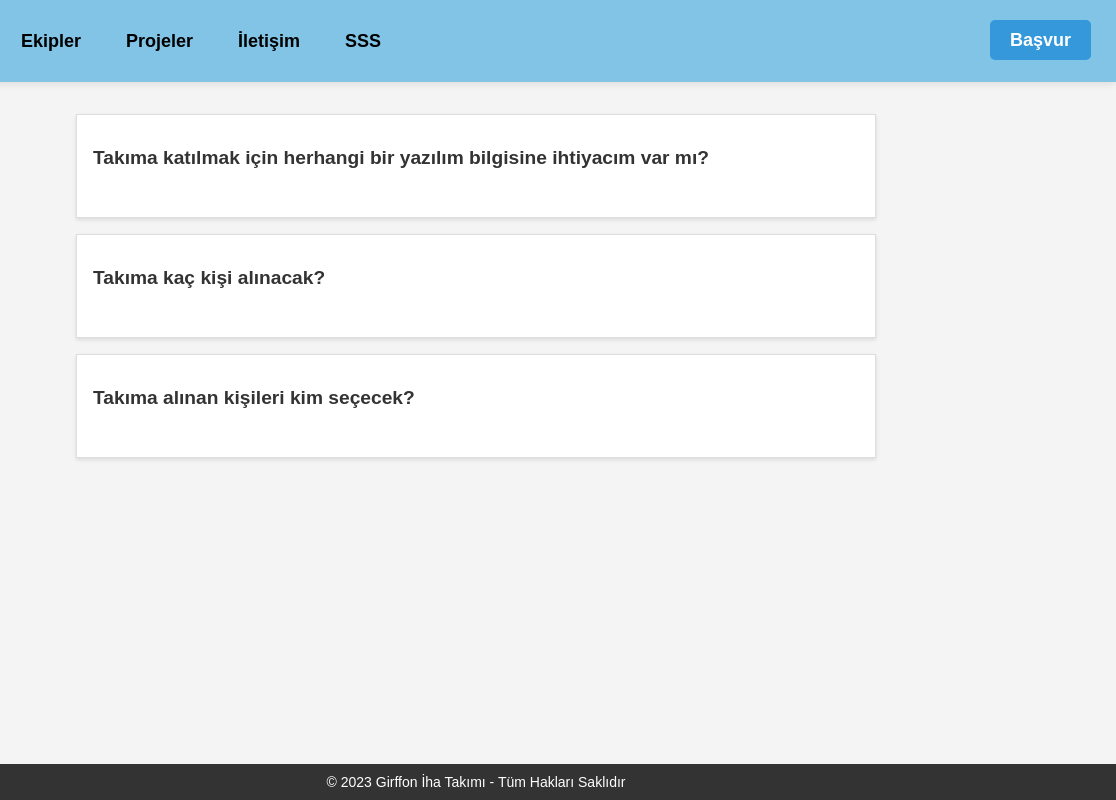
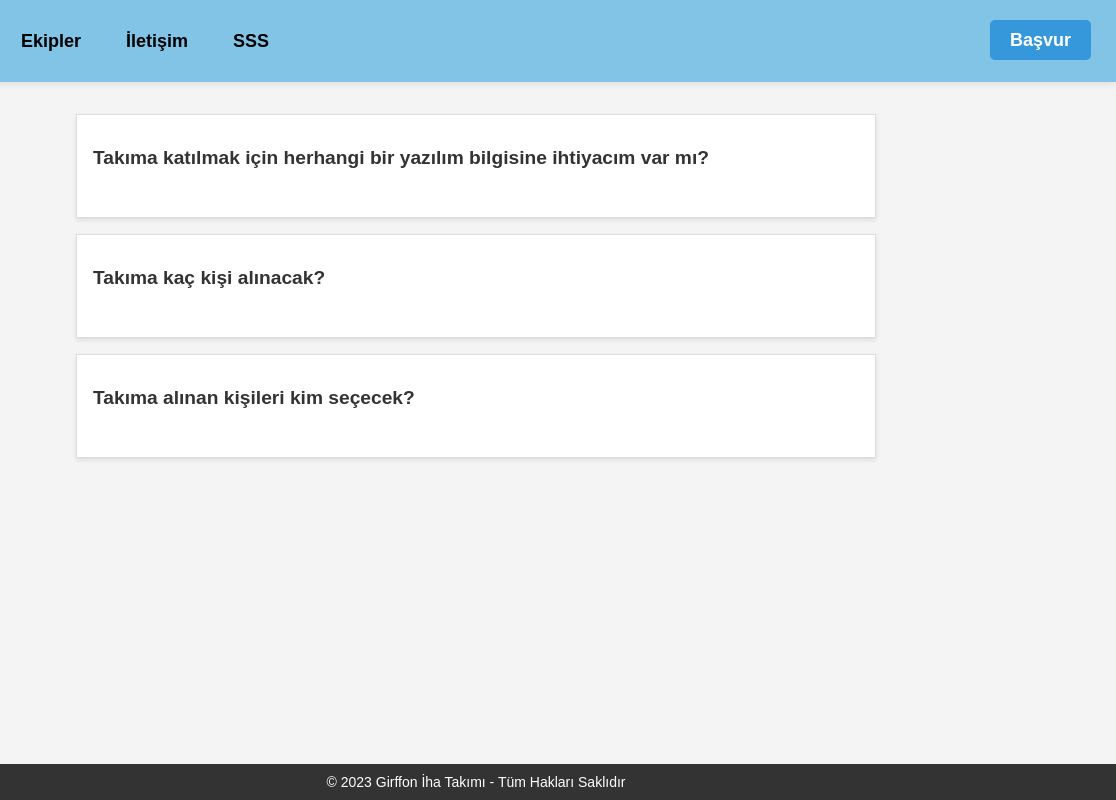
Before and after one commit to aaal-griffon/site, a website: page SSS/index.html in a window 1280 px wide. Shown: the full height of the page, 164-1280 px from the left. Drawn offline with Linux system fonts and the light colour scheme.

Commit message:
Projeler menu ogelerinden kaldirildi

```diff
--- a/SSS/index.html
+++ b/SSS/index.html
@@ -18,7 +18,6 @@
             <nav>
                 <ul>
                     <li class="menu-item"><a id="ekipler" href="">Ekipler</a></li>
-                    <li class="menu-item"><a href="">Projeler</a></li>
                     <li class="menu-item"><a id="iletisim" href="">İletişim</a></li>
                     <li class="menu-item"><a id="SSS" href="">SSS</a></li>
                     <li class="basvur"><a id="register-link" href="">Başvur</a></li>
@@ -36,7 +35,7 @@
         <div class="mobile-menu" id="mobile-menu">
             <ul>
                 <li class="menu-item2"><a id="ekipler" href="">Ekipler</a></li>
-                <li class="menu-item2"><a href="">Projeler</a></li>
+
                 <li class="menu-item2"><a id="iletisim" href="">İletişim</a></li>
                 <li class="menu-item2"><a id="SSS" href="">SSS</a></li>
                 <li class="basvur2"><a id="register-link" href="">Başvur</a></li>
```
Also changed, not shown: ekipler/index.html (+2 -2 lines), iletisim/index.html (+2 -2 lines), index.html (+1 -2 lines), kayit/index.html (+2 -2 lines), kayit/tesekkurform.html (+2 -2 lines), 1 other file.
